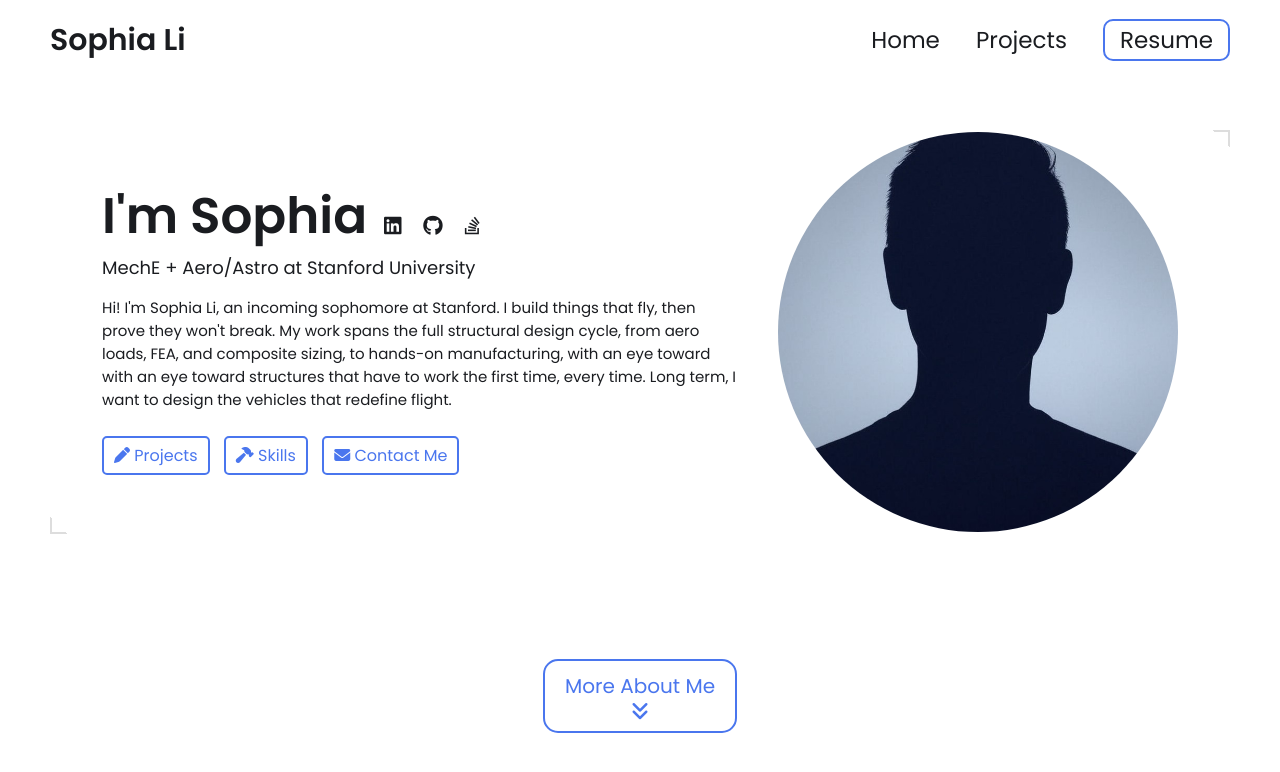
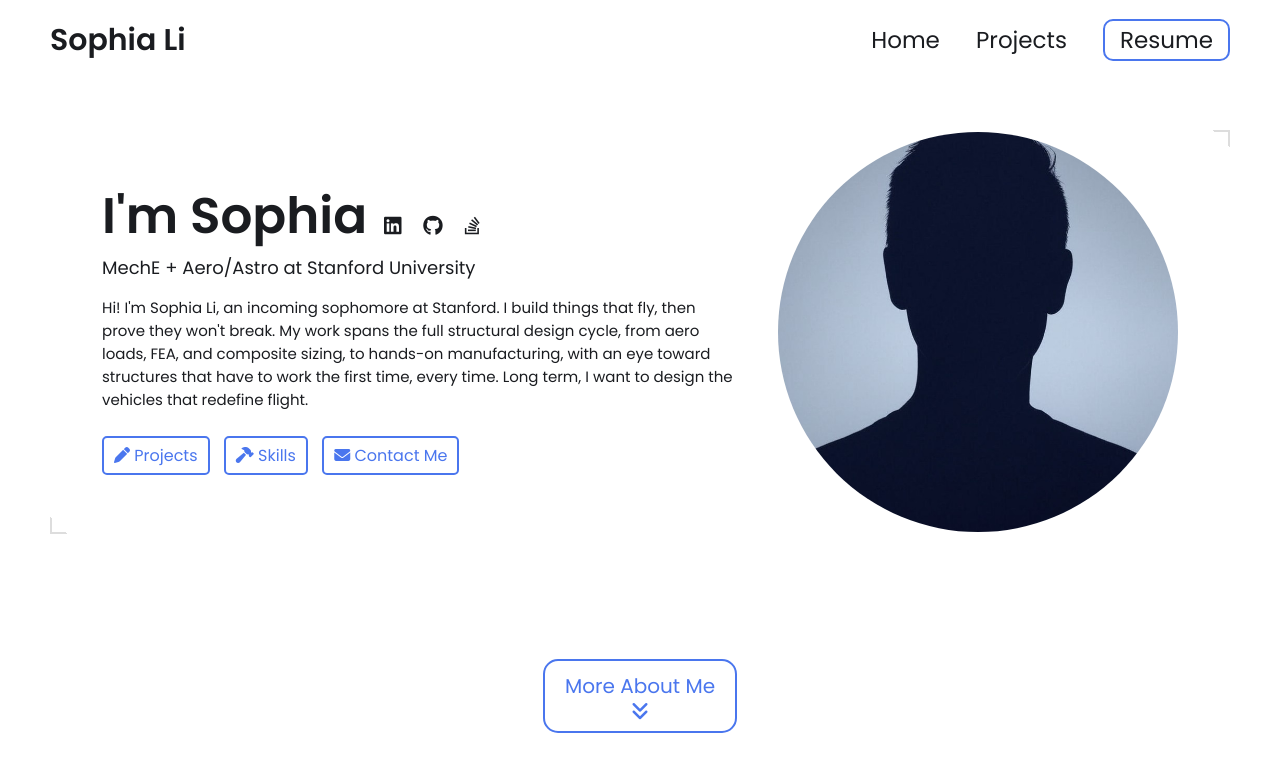
Before and after one commit to Sophiaylii/Sophiaylii.github.io, a Jekyll site: the page built from index.html, in a window 1280 px wide and 900 px high. Shown: the top 772 px of the window. Built offline with Jekyll 4.4.1, drawn with Linux system fonts in a browser that asks for light colours.

Commit message:
Update _config.yml

```diff
--- a/_config.yml
+++ b/_config.yml
@@ -16,7 +16,7 @@ name: Sophia Li
 headline: MechE + Aero/Astro at Stanford University
 description: >- # dont remove this line. this will ignore all new lines until the next section
   Hi! I'm Sophia Li, an incoming sophomore at Stanford. I build things that fly, then prove they won't break. My work spans the full structural design cycle,
-  from aero loads, FEA, and composite sizing, to hands-on manufacturing, with an eye toward with an eye toward structures that have to work the first time, every time.
+  from aero loads, FEA, and composite sizing, to hands-on manufacturing, with an eye toward structures that have to work the first time, every time.
   Long term, I want to design the vehicles that redefine flight.
 
 # Place your profile image in /assets/images/profile-image/folder and edit the file name
```
